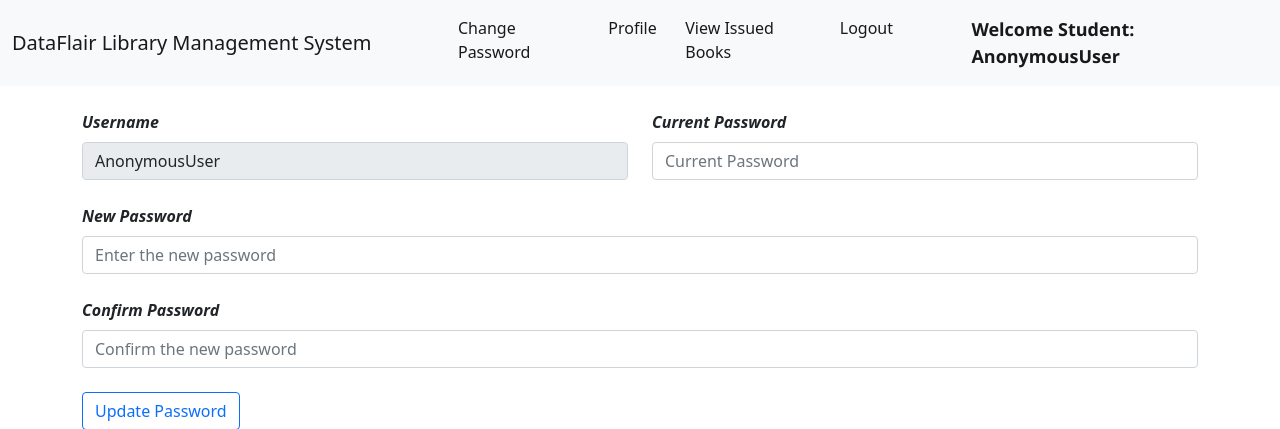
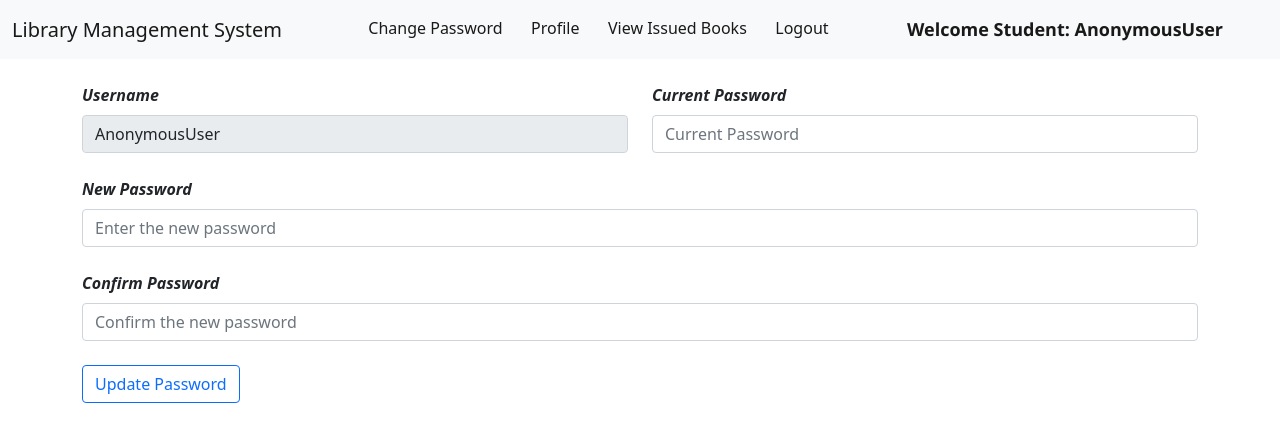
Before and after one commit to Arjunshetty20/django, a Django app: page /change_password/ in a window 1280 px wide. Shown: the top 429 px of the page. Run offline with Django 3.2, Linux system fonts and the light colour scheme; some libraries are stand-ins or nearby versions.

Commit message:
Update student_navbar.html

```diff
--- a/week3,4/LibraryManagementSystem/library/templates/student_navbar.html
+++ b/week3,4/LibraryManagementSystem/library/templates/student_navbar.html
@@ -16,7 +16,7 @@
   <body>
     <nav class="navbar navbar-expand-lg navbar-light bg-light sticky-top">
         <div class="container-fluid">
-          <a class="navbar-brand" href="#">DataFlair Library Management System</a>
+          <a class="navbar-brand" href="#"> Library Management System</a>
           <button class="navbar-toggler" type="button" data-bs-toggle="collapse" data-bs-target="#navbarSupportedContent" aria-controls="navbarSupportedContent" aria-expanded="false" aria-label="Toggle navigation">
             <span class="navbar-toggler-icon"></span>
           </button>
```
